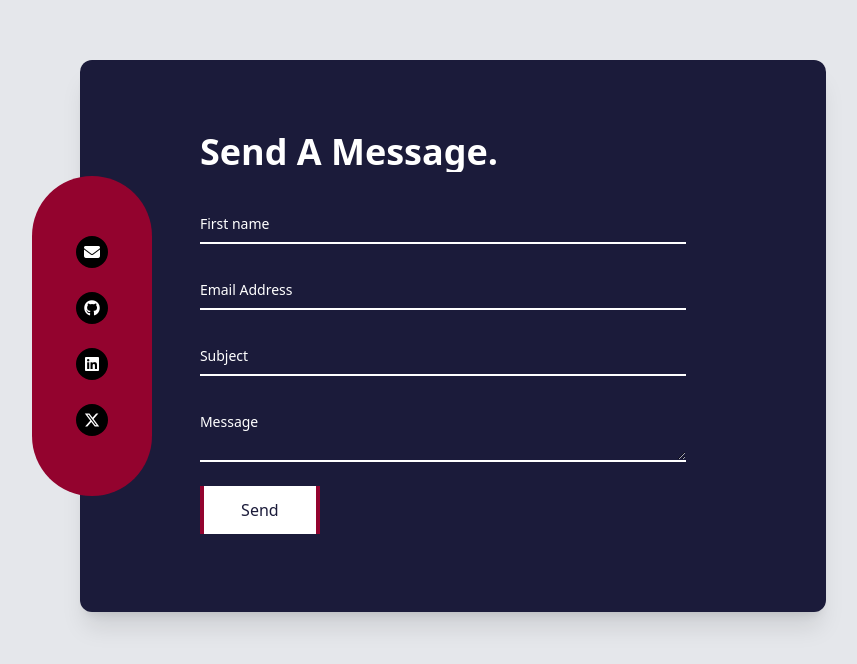
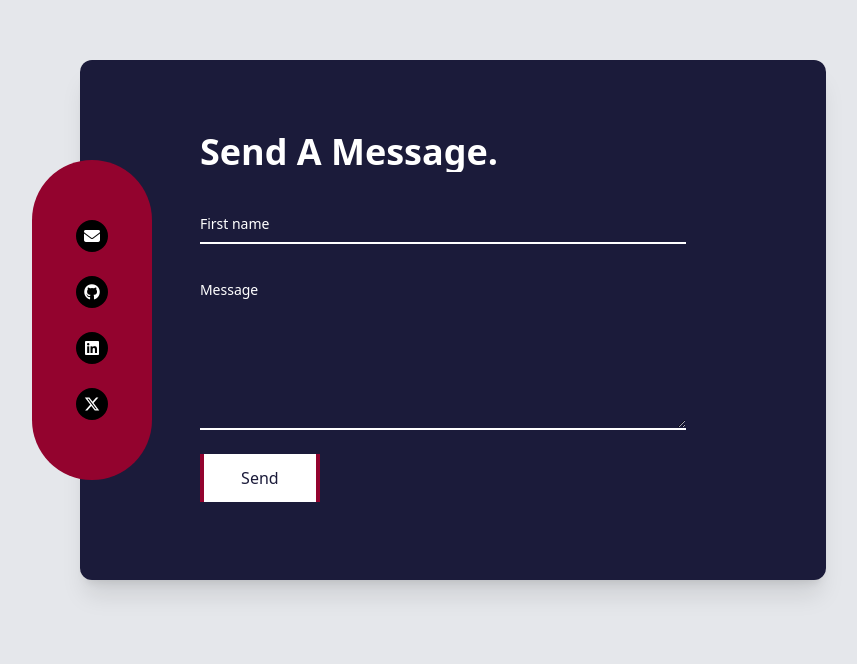
Before and after one commit to ako-precious/P3-Entp, a Vue app: page / in a window 1280 px wide. Shown: the part 4253-4917 px from the top of the page, without its empty margins (187-1044 px from the left). Built offline with nearby package versions, Linux system fonts and the light colour scheme.

Commit message:
Adding whasspp message

```diff
--- a/src/components/HeaderLayout.vue
+++ b/src/components/HeaderLayout.vue
@@ -1,6 +1,7 @@
 <template>
-  <header  :class="{ fix : isHeaderFixed }"
-    class="header border-gray-500 bg-gray-200 dark:bg-gray-900  relative top-0 left-0 w-full flex justify-start items-center z-50 py-3 transition-all"
+  <header
+    :class="{ fix: isHeaderFixed }"
+    class="header border-gray-500 bg-gray-200 dark:bg-gray-900 relative top-0 left-0 w-full flex justify-start items-center z-50 py-3 transition-all"
   >
     <div class="ml-6 h-12 w-12">
       <div
@@ -39,9 +40,10 @@ export default {
   inheritAttrs: false,
   data() {
     return {
-            isHeaderFixed: false,
-        };
+      isHeaderFixed: false
+    }
   },
+  // eslint-disable-next-line vue/no-deprecated-destroyed-lifecycle
   beforeDestroy() {
     window.removeEventListener('scroll', this.handleScroll)
   },
@@ -75,13 +77,14 @@ export default {
 }
 </script>
 <style>
-.fix  {
+.fix {
   position: fixed;
   top: 0;
   right: 0;
   width: 100%;
   padding: 0.5rem 2rem;
   border-bottom: 1px;
-    border-color: rgb(107 114 128 );
+  border-color: rgb(107 114 128);
   z-index: 1000; /* Adjust z-index as needed */
-}</style>
+}
+</style>
--- a/src/components/contact/Message.vue
+++ b/src/components/contact/Message.vue
@@ -27,38 +27,13 @@
                         >First name</label
                     >
                 </div>
-                <div class="relative z-0 w-full mb-6 group">
-                    <input
-                        type="text"
-                        name="floating_last_name"
-                        id="floating_last_name"
-                        class="input peer"
-                        placeholder=" "
-                        required
-                    />
-                    <label for="floating_last_name" class="label">
-                        Email Address</label
-                    >
-                </div>
-                <div class="relative z-0 w-full mb-6 group">
-                    <input
-                        type="text"
-                        name="floating_last_name"
-                        id="floating_last_name"
-                        class="input peer"
-                        placeholder=" "
-                        required
-                    />
-                    <label for="floating_last_name" class="label">
-                        Subject</label
-                    >
-                </div>
+
                 <div class="relative z-0 w-full mb-6 group">
                     <textarea
                         name=""
                         id=""
                         cols="30"
-                        rows="2"
+                        rows="7"
                         placeholder=" "
                         required
                         class="input peer"
@@ -89,3 +64,29 @@
         </div>
     </div>
 </template>
+<script>
+import { Client } from 'whatsapp-web.js';
+
+export default {
+  data() {
+    return {
+      phoneNumber: '',
+      message: ''
+    };
+  },
+  methods: {
+    async sendMessage() {
+      try {
+        const client = new Client();
+        await client.initialize();
+
+        const chat = await client.getChatById(this.phoneNumber + '@c.us');
+        await chat.sendMessage(this.message);
+        console.log('Message sent successfully');
+      } catch (error) {
+        console.error('Error sending message:', error);
+      }
+    }
+  }
+};
+</script>
```
Also changed, not shown: package.json (+4 -3 lines), 1 other file (tests, documents, lock files or other folders). Lines whose indentation alone changed are shown as unchanged.
